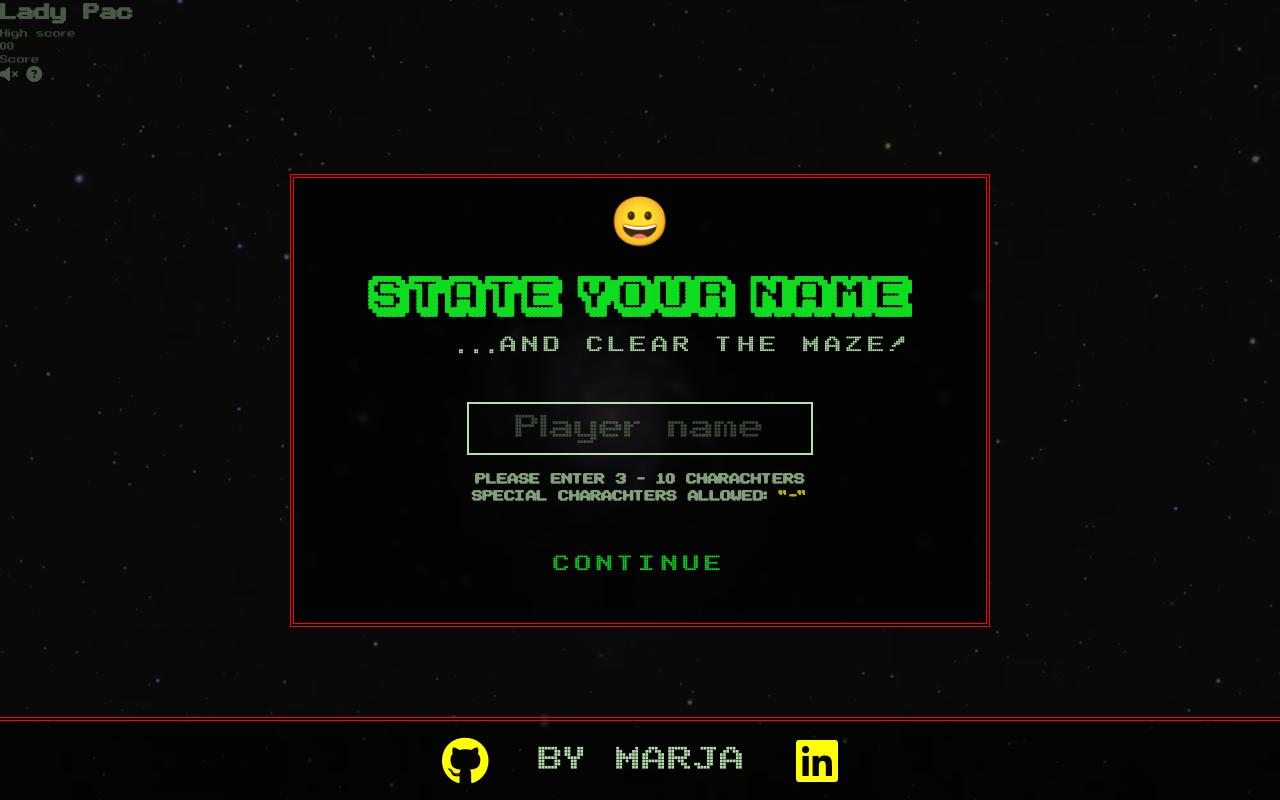
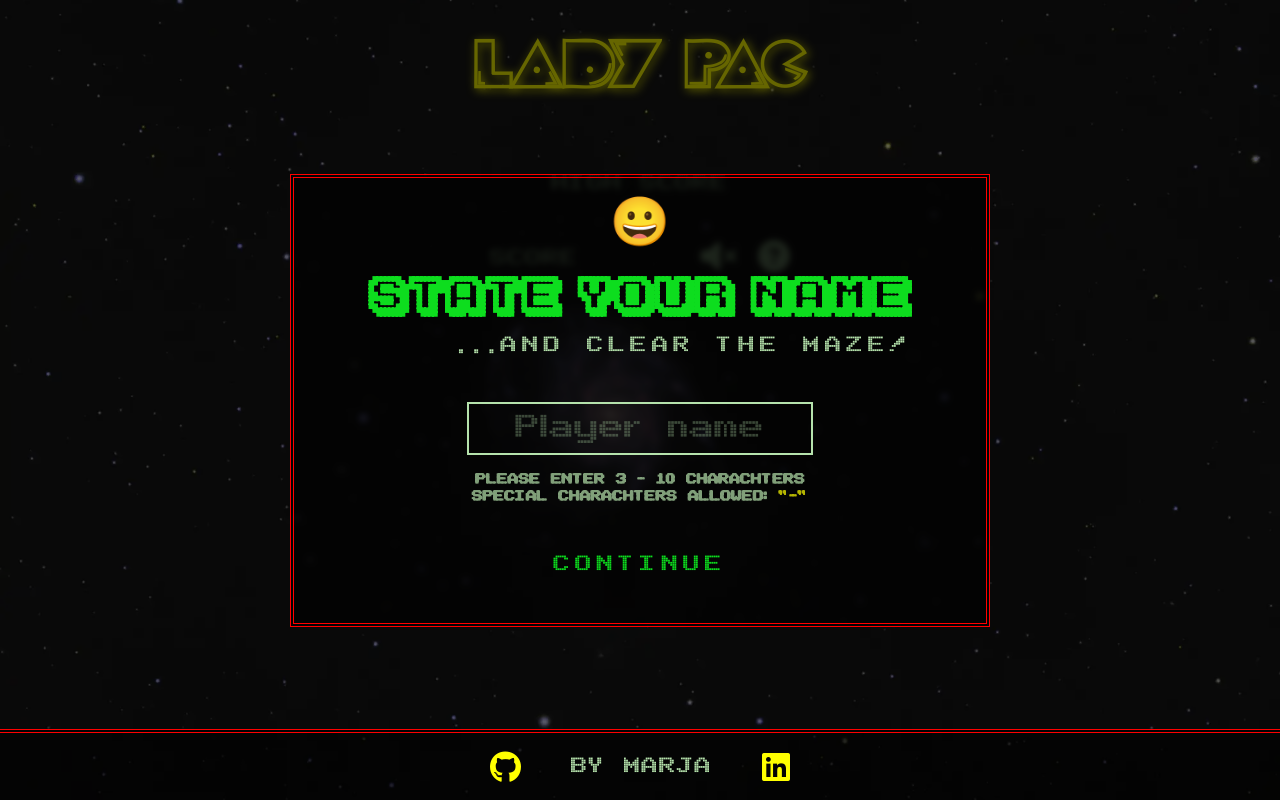
Before and after one commit to almost-good/lady-pac, a plain HTML site: page index.html in a window 1280 px wide. Drawn offline with Linux system fonts and the light colour scheme.

Commit message:
style[css]: style game screen

```diff
--- a/assets/css/style.css
+++ b/assets/css/style.css
@@ -188,6 +188,18 @@ ul {
   max-width: 90%;
 }
 
+h1 {
+  padding-top: 5vh;
+
+  font-family: var(--font-game-name);
+  font-size: 3rem;
+  text-transform: uppercase;
+  text-align: center;
+  color: var(--font-color-highlight-secondary);
+  text-shadow: 2px 2px 10px var(--font-color-highlight-secondary);
+
+}
+
 h2 {
   padding-top: 3vh;
 
@@ -240,6 +252,55 @@ h4 {
 
 
 /* --------------------------------------------- GAME SCREEN */
+
+
+.game-container {
+  margin: auto;
+  max-width: 700px;
+}
+
+.game-container .highscore-container {
+  padding-top: 10vh;
+  font-size: 2rem;
+  letter-spacing: 1px;
+  text-transform: uppercase;
+  text-align: center;
+}
+
+.game-container .game {
+  margin: auto;
+  padding-top: 2vh;
+  width: max-content;
+}
+
+.game-container .game .game-helpers {
+  display: flex;
+  justify-content: space-between;
+  align-items: center;
+
+  font-size: 2rem;
+}
+
+.game-container .game .game-helpers .current-game-score {
+  font-size: 2rem;
+  letter-spacing: 1px;
+  text-transform: uppercase;
+}
+
+.game-container .game .game-helpers .interactive-helpers {
+  margin-bottom: 5px;
+}
+
+.game-container .game .game-helpers .interactive-helpers i {
+  margin-left: 5px;
+
+  cursor: pointer;
+  transition: .3s;
+}
+
+.game-container .game .game-helpers .interactive-helpers i:hover {
+  color: var(--font-color-accent-secondary);
+}
 
 /* ------------------------------------- ENTER PLAYER SCREEN */
 
@@ -458,7 +519,7 @@ form .validation .error {
   justify-content: center;
   align-items: center;
 
-  font-size: 3rem;
+  font-size: 2rem;
   text-align: center;
 
   background-color: var(--background-transparent);
```
